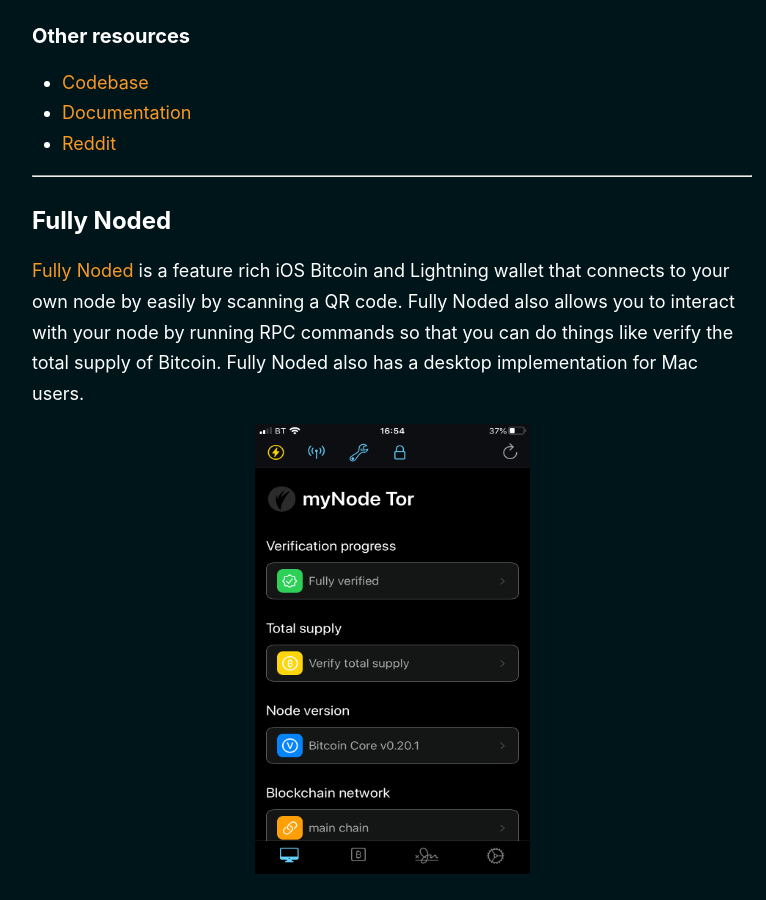
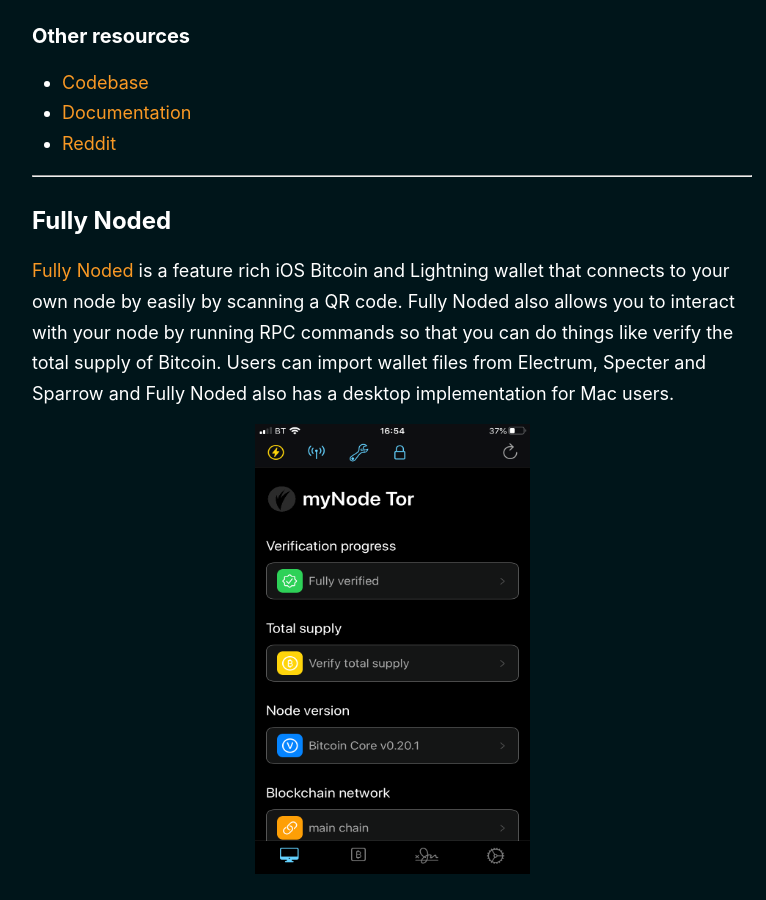
Before and after one commit to BitcoinQnA/bitcoin-wallet-guide, a Jekyll site: the page built from _pages/mobile.md, in a window 1280 px wide and 900 px high, scrolled down 4312 px. Shown: the whole window, without its empty margins (248-1014 px from the left). Built offline with Jekyll 4.4.1, drawn with Linux system fonts in a browser that asks for light colours.

Commit message:
Update mobile.md

```diff
--- a/_pages/mobile.md
+++ b/_pages/mobile.md
@@ -99,7 +99,7 @@ Mobile wallets provide the ultimate in convenience when interacting with Bitcoin
 
 ## Fully Noded
 
-[Fully Noded](https://fullynoded.app/) is a feature rich iOS Bitcoin and Lightning wallet that connects to your own node by easily by scanning a QR code. Fully Noded also allows you to interact with your node by running RPC commands so that you can do things like verify the total supply of Bitcoin. Fully Noded also has a desktop implementation for Mac users.
+[Fully Noded](https://fullynoded.app/) is a feature rich iOS Bitcoin and Lightning wallet that connects to your own node by easily by scanning a QR code. Fully Noded also allows you to interact with your node by running RPC commands so that you can do things like verify the total supply of Bitcoin. Users can import wallet files from Electrum, Specter and Sparrow and Fully Noded also has a desktop implementation for Mac users.
 
 <img src="https://raw.githubusercontent.com/BitcoinQnA/bitcoin-wallet-guide/master/images/IMG_1051.PNG" class=responsive width="275" height="450" maxheight="450">
 
```
